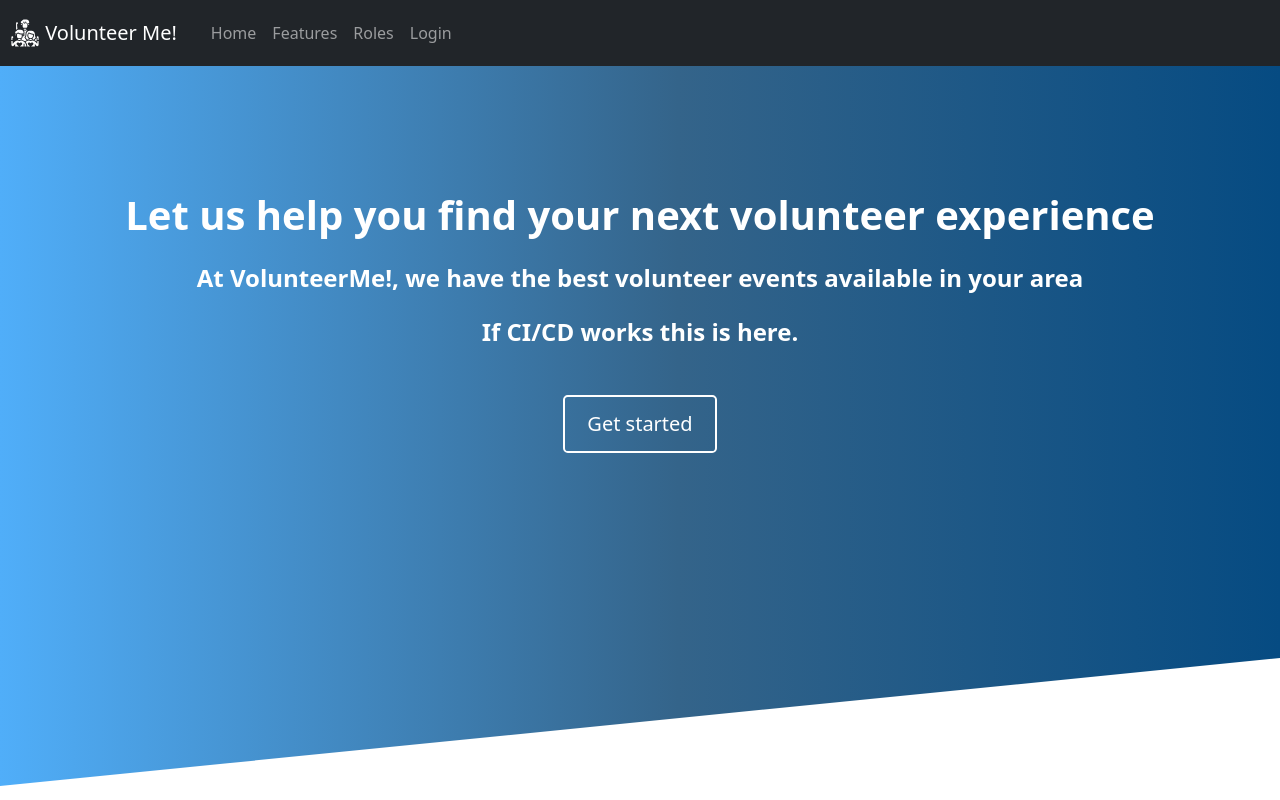
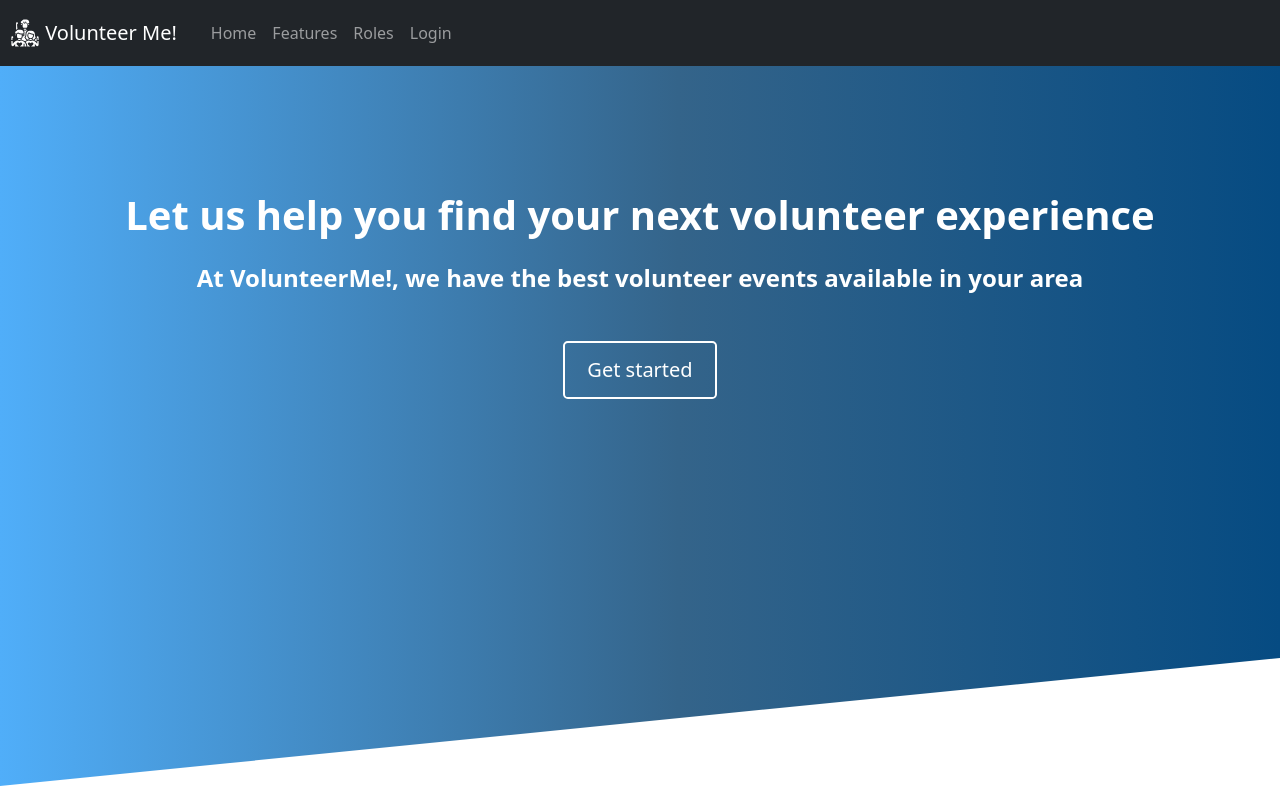
Before and after one commit to mike-matera/volunteer-me-capstone, a Next.js app: page /login in a window 1280 px wide. Built offline with nearby package versions, Linux system fonts and the light colour scheme.

Commit message:
Back out silly change (it works).

```diff
--- a/pages/login.js
+++ b/pages/login.js
@@ -13,7 +13,6 @@ export default function Login(props) {
                 <h4>
                  At VolunteerMe!, we have the best volunteer events available in your area
                 </h4>
-                <h4>If CI/CD works this is here.</h4>
                 <div className="text-center mt-5">
                     <a href="/loginForm" className="btn btn-primary btn-lg outline">Get started</a>
                 </div>
```
